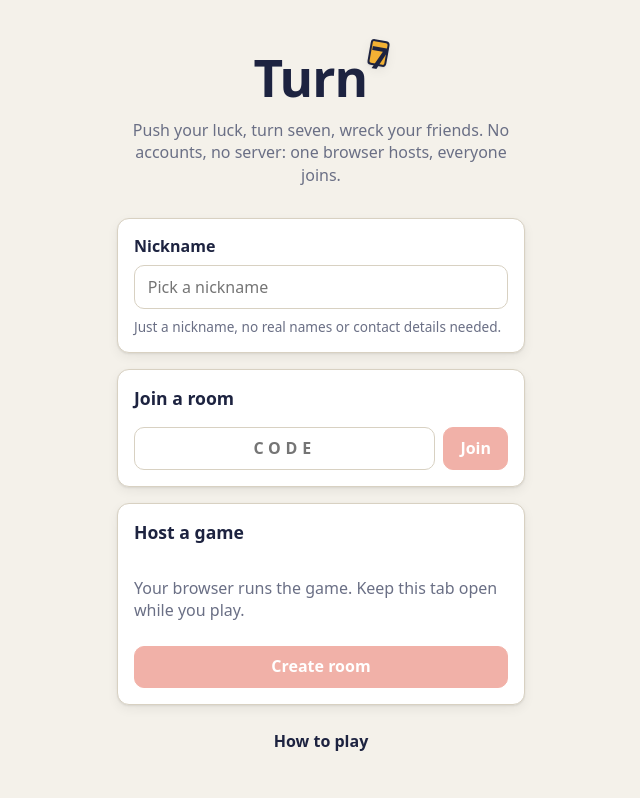
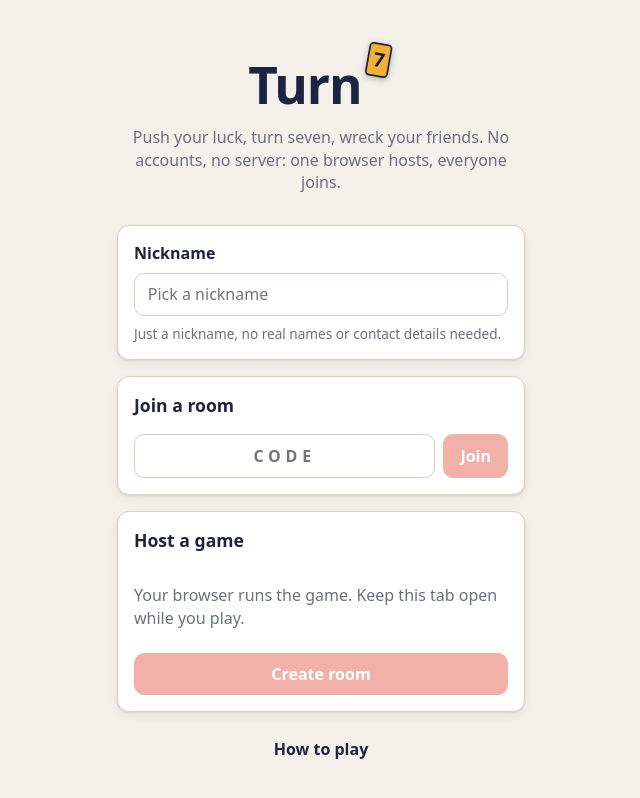
Before and after one commit to wabmalia/turn7, a Svelte app: page / in a window 1280 px wide. Shown: the top 798 px of the page, without its empty margins (319-959 px from the left). Built offline with nearby package versions, Linux system fonts and the light colour scheme.

Commit message:
Draw the logo's 7 card as SVG so the rotated edges stay clean

```diff
--- a/src/ui/Home.svelte
+++ b/src/ui/Home.svelte
@@ -24,7 +24,19 @@
 
 <main>
   <header>
-    <h1 aria-label="Turn 7">Turn<span class="seven" aria-hidden="true">7</span></h1>
+    <h1 aria-label="Turn 7">Turn<svg class="seven" viewBox="0 0 64 84" aria-hidden="true"
+        ><g transform="rotate(10 32 42)"
+          ><rect x="10" y="8" width="44" height="66" rx="7" fill="#f2b134" stroke="#1d2340" stroke-width="3.5" /><text
+            x="32"
+            y="55"
+            text-anchor="middle"
+            font-size="40"
+            font-weight="900"
+            font-family="system-ui, -apple-system, 'Segoe UI', Roboto, sans-serif"
+            fill="#1d2340">7</text
+          ></g
+        ></svg
+      ></h1>
     <p class="muted">Push your luck, turn seven, wreck your friends. No accounts, no server: one browser hosts, everyone joins.</p>
   </header>
 
@@ -96,22 +108,14 @@
     letter-spacing: -0.02em;
     line-height: 1;
   }
-  /* The superscript 7 is drawn as a playing card. */
+  /* The superscript 7 is drawn as a playing card (SVG, so it rotates cleanly). */
   .seven {
-    display: inline-grid;
-    place-items: center;
-    width: 0.62em;
-    height: 0.86em;
-    margin-left: 0.08em;
-    font-size: 0.6em;
-    vertical-align: 0.9em;
-    border: 0.07em solid #1d2340;
-    border-radius: 0.12em;
-    background: var(--gold);
-    color: #1d2340;
-    line-height: 1;
-    transform: rotate(10deg);
-    box-shadow: var(--shadow);
+    height: 0.8em;
+    width: auto;
+    margin-left: 0.02em;
+    vertical-align: 0.45em;
+    overflow: visible;
+    filter: drop-shadow(0 2px 3px rgb(0 0 0 / 0.25));
   }
   h2 {
     margin: 0 0 0.5rem;
```
